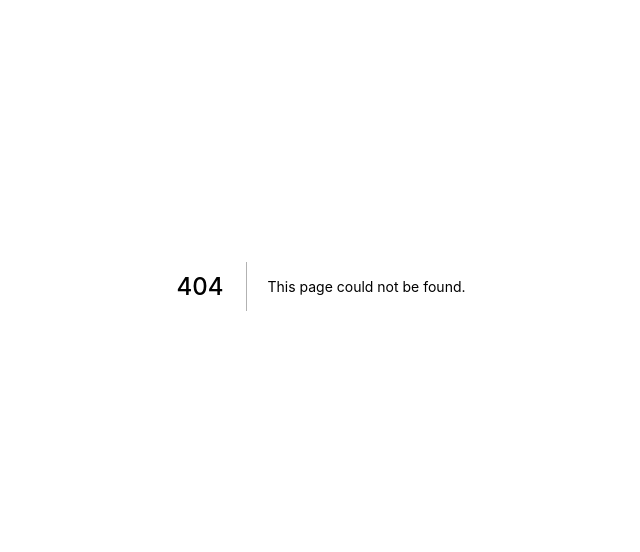
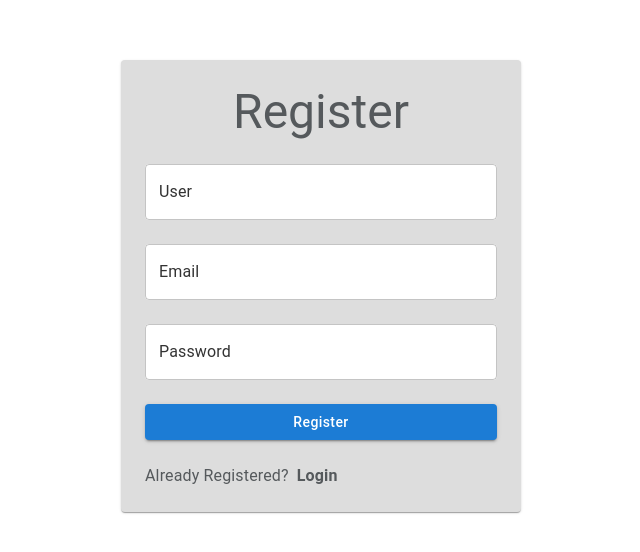
Before and after one commit to Saeed-Khazaei/arvan-cdn, a Next.js app: page /register in a window 1280 px wide. Before the commit this address had no page. Shown: the part 114-666 px from the top of the page, without its empty margins (319-959 px from the left). Built offline with nearby package versions, Linux system fonts and the light colour scheme.

Commit message:
add register page and register component

```diff
--- /dev/null
+++ b/components/Register.tsx
@@ -0,0 +1,47 @@
+import React from 'react';
+import { Button, Stack, TextField, Typography } from '@mui/material';
+import Link from 'next/link';
+
+const Register = () => {
+  return (
+    <>
+      <Stack spacing={3}>
+        <Typography
+          variant="h3"
+          component="div"
+          mb={2}
+          color="common.black"
+          sx={{ textAlign: 'center' }}
+        >
+          Register
+        </Typography>
+        <TextField id="user" label="User" variant="outlined" fullWidth />
+        <TextField id="email" label="Email" variant="outlined" fullWidth />
+        <TextField
+          id="password"
+          label="Password"
+          variant="outlined"
+          fullWidth
+        />
+        <Button variant="contained" color="primary">
+          Register
+        </Button>
+        <Stack spacing={1} direction="row">
+          <Typography variant="body1" component="span" color="common.black">
+            Already Registered?
+          </Typography>
+          <Typography
+            variant="body1"
+            component="span"
+            color="common.black"
+            sx={{ fontWeight: 600, cursor: 'pointer' }}
+          >
+            <Link href="/login">Login</Link>
+          </Typography>
+        </Stack>
+      </Stack>
+    </>
+  );
+};
+
+export default Register;
--- /dev/null
+++ b/pages/register.tsx
@@ -0,0 +1,25 @@
+import React from 'react';
+import Box from '@mui/material/Box';
+import Paper from '@mui/material/Paper';
+import Login from '../components/Login';
+import Register from '../components/Register';
+
+const login = () => {
+  return (
+    <Box
+      sx={{
+        height: '100vh',
+        width: '100%',
+        display: 'flex',
+        alignItems: 'center',
+        justifyContent: 'center',
+      }}
+    >
+      <Paper sx={{ width: '90%', maxWidth: '400px', padding: 3 }}>
+        <Register />
+      </Paper>
+    </Box>
+  );
+};
+
+export default login;
```
